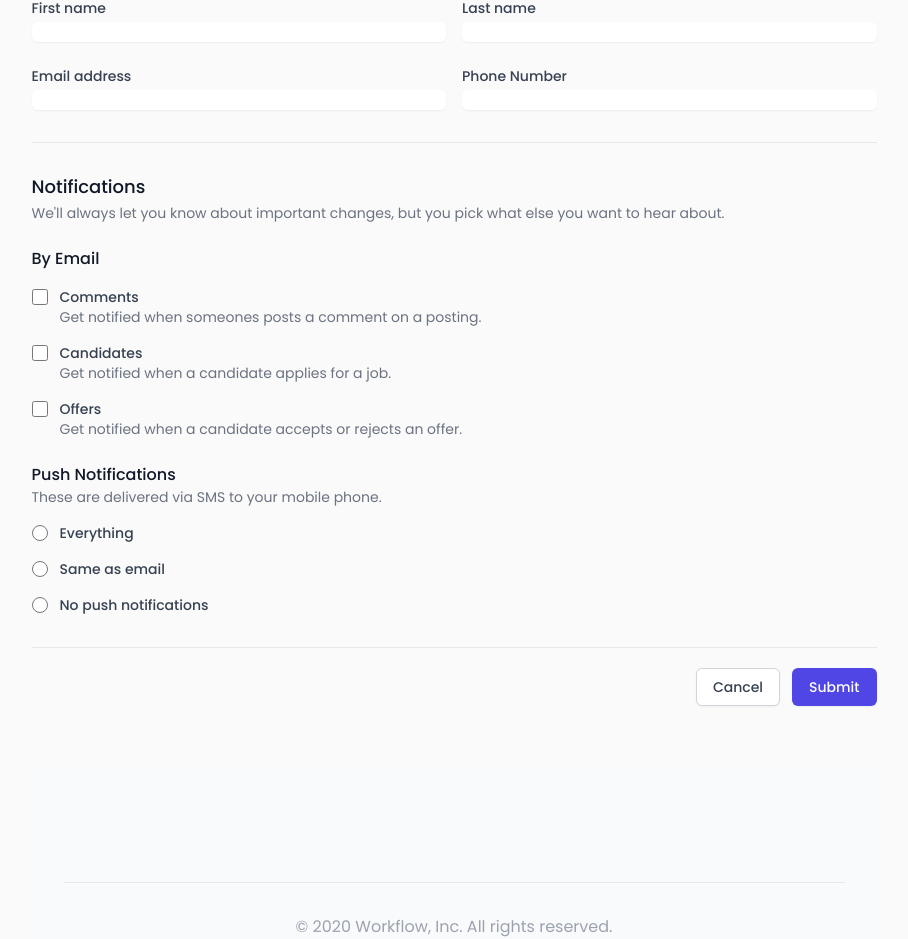
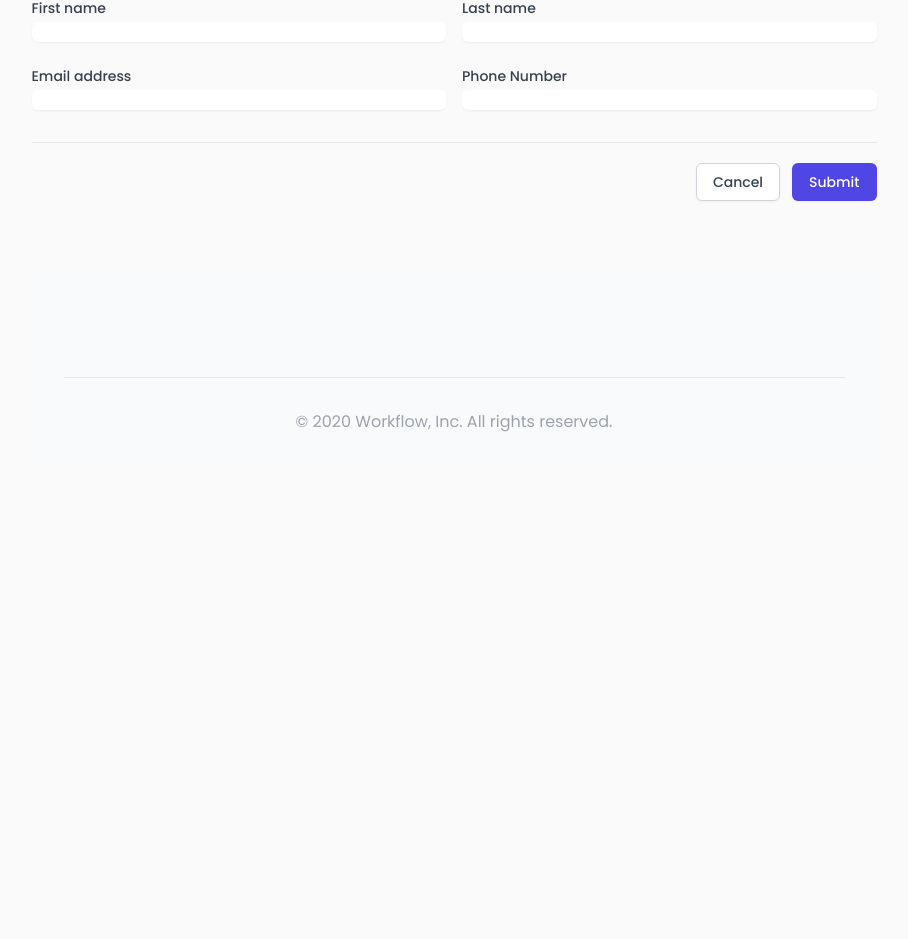
Before and after one commit to CharizardTeam/petRecovery, a React (Create React App) app: page /lost-pet in a window 1280 px wide. Shown: the part 1056-1995 px from the top of the page, without its empty margins (186-1094 px from the left). After the commit the page ends 1522 px from the top, so only its background shows below. Built offline with nearby package versions, Linux system fonts and the light colour scheme; a web font is replaced by a local one.

Commit message:
remove notifications section

```diff
--- a/src/components/DetailsForm.js
+++ b/src/components/DetailsForm.js
@@ -259,145 +259,6 @@ export default function DetailsForm({ heading }) {
             </div>
           </div>
         </div>
-
-        {/* Notifications Section */}
-        <div className="pt-8">
-          <div>
-            <h3 className="text-lg leading-6 font-medium text-gray-900">
-              Notifications
-            </h3>
-            <p className="mt-1 text-sm text-gray-500">
-              We'll always let you know about important changes, but you pick
-              what else you want to hear about.
-            </p>
-          </div>
-          <div className="mt-6">
-            <fieldset>
-              <legend className="text-base font-medium text-gray-900">
-                By Email
-              </legend>
-              <div className="mt-4 space-y-4">
-                <div className="relative flex items-start">
-                  <div className="flex items-center h-5">
-                    <input
-                      id="comments"
-                      name="comments"
-                      type="checkbox"
-                      className="focus:ring-indigo-500 h-4 w-4 text-indigo-600 border-gray-300 rounded"
-                    />
-                  </div>
-                  <div className="ml-3 text-sm">
-                    <label
-                      htmlFor="comments"
-                      className="font-medium text-gray-700"
-                    >
-                      Comments
-                    </label>
-                    <p className="text-gray-500">
-                      Get notified when someones posts a comment on a posting.
-                    </p>
-                  </div>
-                </div>
-                <div className="relative flex items-start">
-                  <div className="flex items-center h-5">
-                    <input
-                      id="candidates"
-                      name="candidates"
-                      type="checkbox"
-                      className="focus:ring-indigo-500 h-4 w-4 text-indigo-600 border-gray-300 rounded"
-                    />
-                  </div>
-                  <div className="ml-3 text-sm">
-                    <label
-                      htmlFor="candidates"
-                      className="font-medium text-gray-700"
-                    >
-                      Candidates
-                    </label>
-                    <p className="text-gray-500">
-                      Get notified when a candidate applies for a job.
-                    </p>
-                  </div>
-                </div>
-                <div className="relative flex items-start">
-                  <div className="flex items-center h-5">
-                    <input
-                      id="offers"
-                      name="offers"
-                      type="checkbox"
-                      className="focus:ring-indigo-500 h-4 w-4 text-indigo-600 border-gray-300 rounded"
-                    />
-                  </div>
-                  <div className="ml-3 text-sm">
-                    <label
-                      htmlFor="offers"
-                      className="font-medium text-gray-700"
-                    >
-                      Offers
-                    </label>
-                    <p className="text-gray-500">
-                      Get notified when a candidate accepts or rejects an offer.
-                    </p>
-                  </div>
-                </div>
-              </div>
-            </fieldset>
-            <fieldset className="mt-6">
-              <div>
-                <legend className="text-base font-medium text-gray-900">
-                  Push Notifications
-                </legend>
-                <p className="text-sm text-gray-500">
-                  These are delivered via SMS to your mobile phone.
-                </p>
-              </div>
-              <div className="mt-4 space-y-4">
-                <div className="flex items-center">
-                  <input
-                    id="push-everything"
-                    name="push-notifications"
-                    type="radio"
-                    className="focus:ring-indigo-500 h-4 w-4 text-indigo-600 border-gray-300"
-                  />
-                  <label
-                    htmlFor="push-everything"
-                    className="ml-3 block text-sm font-medium text-gray-700"
-                  >
-                    Everything
-                  </label>
-                </div>
-                <div className="flex items-center">
-                  <input
-                    id="push-email"
-                    name="push-notifications"
-                    type="radio"
-                    className="focus:ring-indigo-500 h-4 w-4 text-indigo-600 border-gray-300"
-                  />
-                  <label
-                    htmlFor="push-email"
-                    className="ml-3 block text-sm font-medium text-gray-700"
-                  >
-                    Same as email
-                  </label>
-                </div>
-                <div className="flex items-center">
-                  <input
-                    id="push-nothing"
-                    name="push-notifications"
-                    type="radio"
-                    className="focus:ring-indigo-500 h-4 w-4 text-indigo-600 border-gray-300"
-                  />
-                  <label
-                    htmlFor="push-nothing"
-                    className="ml-3 block text-sm font-medium text-gray-700"
-                  >
-                    No push notifications
-                  </label>
-                </div>
-              </div>
-            </fieldset>
-          </div>
-        </div>
       </div>
 
       <div className="pt-5">
```
